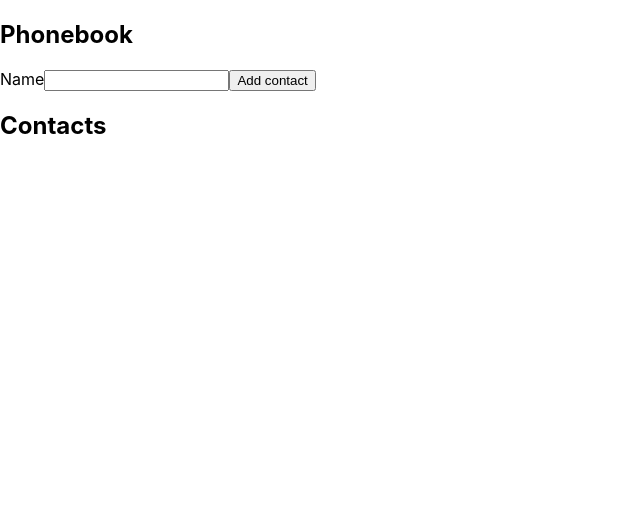
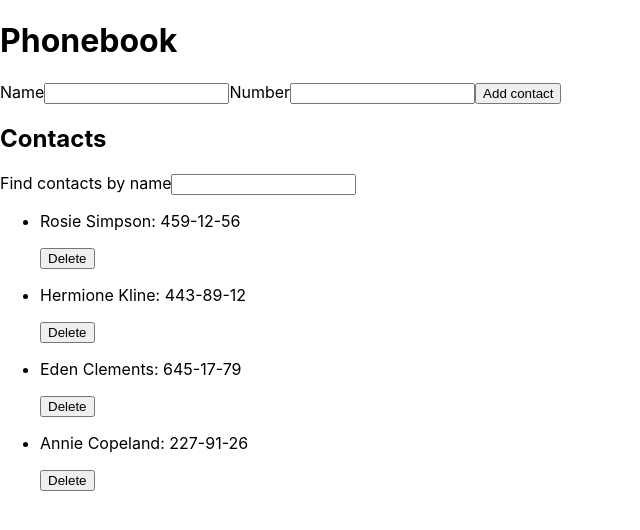
Before and after one commit to tet-n/goit-react-hw-07-phonebook, a React (Create React App) app: page / in a window 1280 px wide. Shown: the top 530 px of the page, without its empty margins (0-640 px from the left). Built offline with nearby package versions, Linux system fonts and the light colour scheme.

Commit message:
finished coding

```diff
--- a/src/components/App.jsx
+++ b/src/components/App.jsx
@@ -1,35 +1,73 @@
+import { nanoid } from 'nanoid';
 import { Component } from 'react';
+import { ContactForm } from './ContactForm/ContactForm';
+import { Filter } from './Filter/Filter';
+import { Contacts } from './Contacts/Contacts';
 
 export class App extends Component {
   state = {
-    contacts: [],
-    name: '',
+    contacts: [
+      { id: 'id-1', name: 'Rosie Simpson', number: '459-12-56' },
+      { id: 'id-2', name: 'Hermione Kline', number: '443-89-12' },
+      { id: 'id-3', name: 'Eden Clements', number: '645-17-79' },
+      { id: 'id-4', name: 'Annie Copeland', number: '227-91-26' },
+    ],
+    filter: '',
+  };
+
+  addContact = (name, number) => {
+    const newContact = {
+      name,
+      number,
+      id: nanoid(),
+    };
+    const isAlreadyInContacts = this.state.contacts.some(
+      contact =>
+        contact.name.toLowerCase === name.toLowerCase() &&
+        contact.number === number
+    );
+
+    if (isAlreadyInContacts) {
+      alert(`${name} is already in contacts`);
+      return;
+    }
+
+    this.setState(({ contacts }) => ({ contacts: [...contacts, newContact] }));
+  };
+
+  updateFilterValue = filter => {
+    this.setState({ filter });
+  };
+
+  onUpdateList = (contacts, filter) => {
+    if (!filter.length) return contacts;
+    const filteredUsers = contacts.filter(contact =>
+      contact.name.toLowerCase().match(this.state.filter.toLowerCase())
+    );
+
+    return filteredUsers;
+  };
+
+  removeContact = id => {
+    this.setState(({ contacts }) => {
+      return { contacts: contacts.filter(contact => contact.id !== id) };
+    });
   };
 
   render() {
+    const { contacts, filter } = this.state;
+    const filteredContacts = this.onUpdateList(contacts, filter);
     return (
-      <section>
-        <div>
-          <h2>Phonebook</h2>
-          <form>
-            <label>
-              Name
-              <input
-                type="text"
-                name="name"
-                pattern="^[a-zA-Zа-яА-Я]+(([' -][a-zA-Zа-яА-Я ])?[a-zA-Zа-яА-Я]*)*$"
-                title="Name may contain only letters, apostrophe, dash and spaces. For example Adrian, Jacob Mercer, Charles de Batz de Castelmore d'Artagnan"
-                required
-              />
-            </label>
-
-            <button type="submit">Add contact</button>
-          </form>
-        </div>
-        <div>
-          <h2>Contacts</h2>
-        </div>
-      </section>
+      <div>
+        <h1>Phonebook</h1>
+        <ContactForm onAddContact={this.addContact} />
+        <h2>Contacts</h2>
+        <Filter updateFilterValue={this.updateFilterValue} />
+        <Contacts
+          contacts={filteredContacts}
+          removeContact={this.removeContact}
+        />
+      </div>
     );
   }
 }
--- /dev/null
+++ b/src/components/ContactForm/ContactForm.jsx
@@ -0,0 +1,59 @@
+import { Component } from 'react';
+
+export class ContactForm extends Component {
+  state = {
+    name: '',
+    number: '',
+  };
+
+  onEnterValue = e => {
+    this.setState({ [e.target.name]: e.target.value });
+  };
+
+  onFormSubmit = e => {
+    e.preventDefault();
+    const { name, number } = this.state;
+    const { onAddContact } = this.props;
+
+    onAddContact(name, number);
+    this.reset();
+  };
+
+  reset = () => {
+    this.setState({ name: '', number: '' });
+  };
+
+  render() {
+    const { name, number } = this.state;
+    return (
+      <form onSubmit={this.onFormSubmit}>
+        <label>
+          Name
+          <input
+            type="text"
+            name="name"
+            pattern="^[a-zA-Zа-яА-Я]+(([' -][a-zA-Zа-яА-Я ])?[a-zA-Zа-яА-Я]*)*$"
+            title="Name may contain only letters, apostrophe, dash and spaces. For example Adrian, Jacob Mercer, Charles de Batz de Castelmore d'Artagnan"
+            required
+            onChange={this.onEnterValue}
+            value={name}
+          />
+        </label>
+
+        <label>
+          Number
+          <input
+            type="tel"
+            name="number"
+            pattern="\+?\d{1,4}?[-.\s]?\(?\d{1,3}?\)?[-.\s]?\d{1,4}[-.\s]?\d{1,4}[-.\s]?\d{1,9}"
+            title="Phone number must be digits and can contain spaces, dashes, parentheses and can start with +"
+            required
+            onChange={this.onEnterValue}
+            value={number}
+          />
+        </label>
+        <button type="submit">Add contact</button>
+      </form>
+    );
+  }
+}
--- /dev/null
+++ b/src/components/Contacts/Contacts.jsx
@@ -0,0 +1,18 @@
+export const Contacts = ({ contacts, removeContact }) => {
+  return (
+    <ul>
+      {contacts.map(({ name, id, number }) => {
+        return (
+          <li key={id}>
+            <p>
+              {name}: <span>{number}</span>
+            </p>
+            <button type="button" onClick={() => removeContact(id)}>
+              Delete
+            </button>
+          </li>
+        );
+      })}
+    </ul>
+  );
+};
--- /dev/null
+++ b/src/components/Filter/Filter.jsx
@@ -0,0 +1,29 @@
+import { Component } from 'react';
+
+export class Filter extends Component {
+  state = {
+    filter: '',
+  };
+
+  updateValue = e => {
+    this.setState({ filter: e.target.value });
+
+    this.props.updateFilterValue(e.target.value);
+  };
+
+  render() {
+    return (
+      <label>
+        Find contacts by name
+        <input
+          type="text"
+          name="filter"
+          title="Enter name or surname"
+          required
+          onChange={this.updateValue}
+          value={this.state.filter}
+        />
+      </label>
+    );
+  }
+}
```
